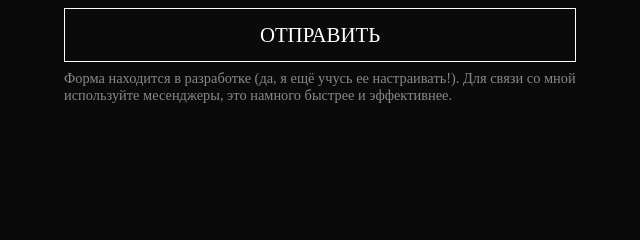
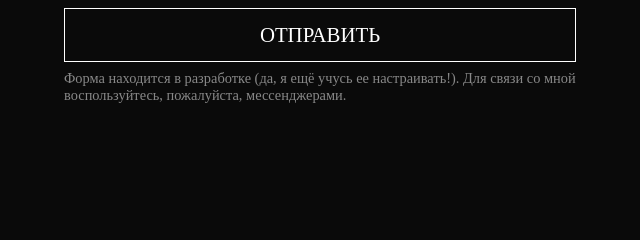
Before and after one commit to samokhvalova-design/my.github.io, a plain HTML site: page pages/vse_i_srazu.html in a window 1280 px wide. Shown: the part 1913-2153 px from the top of the page, 640-1280 px from the left. Drawn offline with Linux system fonts and the light colour scheme; files whose address does not match are found by name.

Commit message:
Update vse_i_srazu.html

```diff
--- a/pages/vse_i_srazu.html
+++ b/pages/vse_i_srazu.html
@@ -158,7 +158,7 @@
                             <input class="input" name='usernumber' type="number" required placeholder="Ваш телефон">
                         </label>
                         <button disabled class="btn_3" type="submit">ОТПРАВИТЬ</button>
-                        <p class="text_politic">Форма находится в разработке (да, я ещё учусь ее настраивать!). Для связи со мной используйте месенджеры, это намного быстрее и эффективнее.</p>
+                        <p class="text_politic">Форма находится в разработке (да, я ещё учусь ее настраивать!). Для связи со мной воспользуйтесь, пожалуйста, мессенджерами.</p>
                     </form>
                 </div>
             </section>
```
